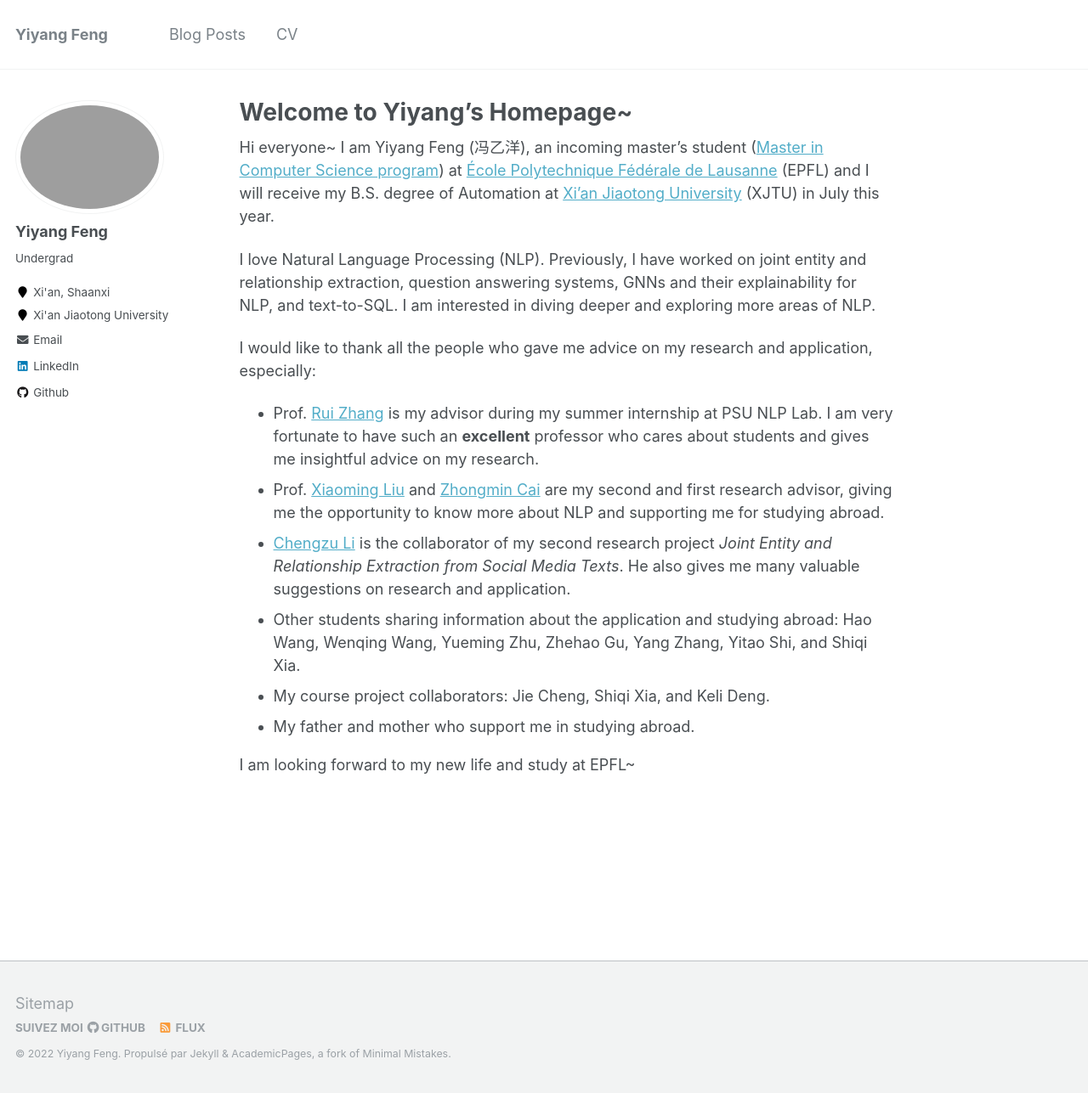
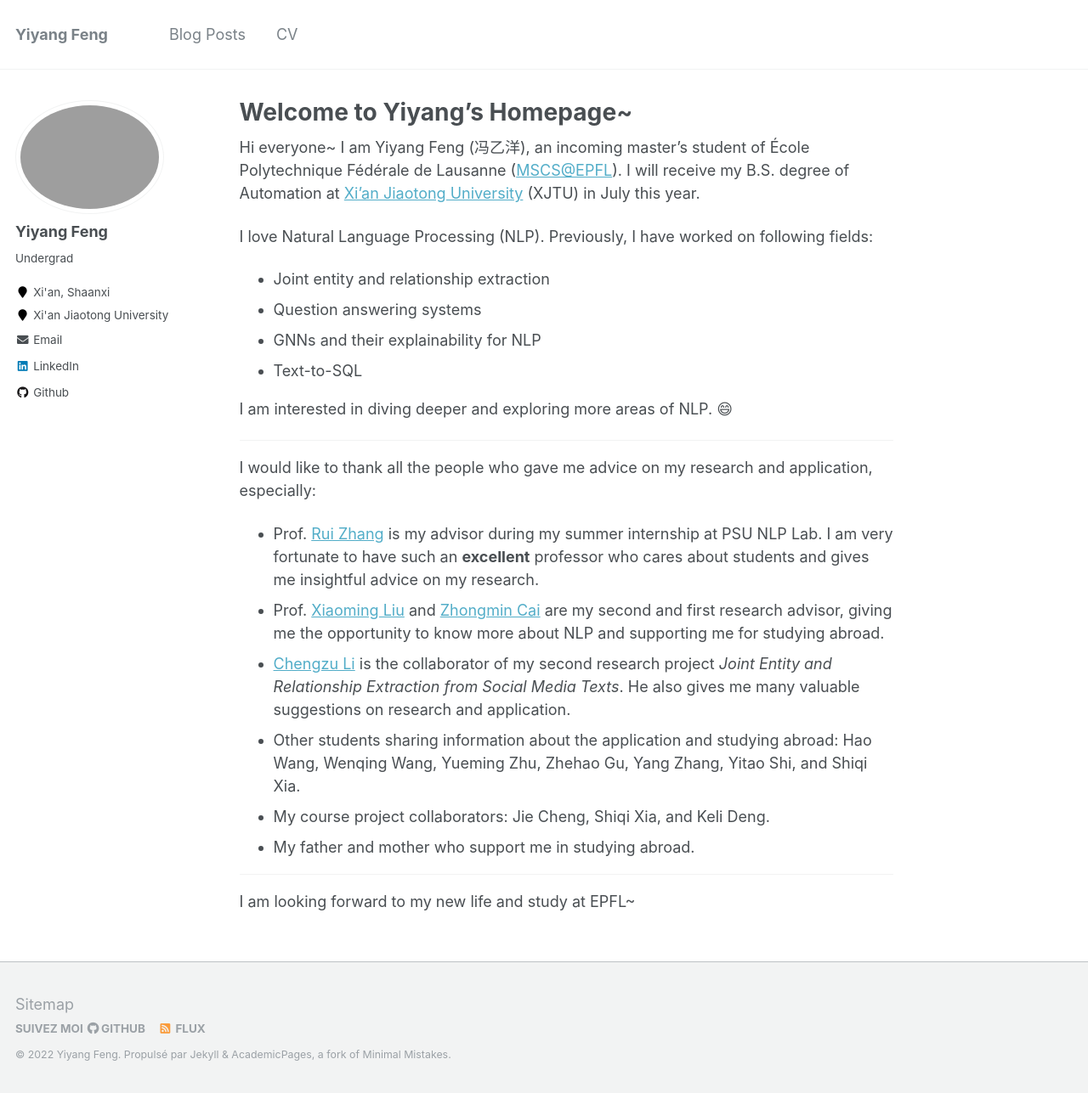
Before and after one commit to Wind-2375-like/Wind-2375-like.github.io, a Jekyll site: the page built from _pages/about.md, in a window 1280 px wide and 1287 px high. Shown: the whole window at 85% size. Built offline with Jekyll 4.4.1, drawn with Linux system fonts in a browser that asks for light colours.

Commit message:
modified about_me

```diff
--- a/_pages/about.md
+++ b/_pages/about.md
@@ -8,9 +8,18 @@ redirect_from:
   - /about.html
 ---
 
-Hi everyone~ I am Yiyang Feng (冯乙洋), an incoming master's student ([Master in Computer Science program](https://www.epfl.ch/schools/ic/education/master/computer-science/)) at [École Polytechnique Fédérale de Lausanne](https://www.epfl.ch/en/) (EPFL) and I will receive my B.S. degree of Automation at [Xi'an Jiaotong University](http://en.xjtu.edu.cn/) (XJTU) in July this year.
+Hi everyone~ I am Yiyang Feng (冯乙洋), an incoming master's student of École Polytechnique Fédérale de Lausanne ([MSCS@EPFL](https://www.epfl.ch/schools/ic/education/master/computer-science/)). I will receive my B.S. degree of Automation at [Xi'an Jiaotong University](http://en.xjtu.edu.cn/) (XJTU) in July this year.
 
-I love Natural Language Processing (NLP). Previously, I have worked on joint entity and relationship extraction, question answering systems, GNNs and their explainability for NLP, and text-to-SQL. I am interested in diving deeper and exploring more areas of NLP.
+I love Natural Language Processing (NLP). Previously, I have worked on following fields:
+
+- Joint entity and relationship extraction
+- Question answering systems
+- GNNs and their explainability for NLP
+- Text-to-SQL
+
+I am interested in diving deeper and exploring more areas of NLP. 😄
+
+---
 
 I would like to thank all the people who gave me advice on my research and application, especially:
 
@@ -21,4 +30,6 @@ I would like to thank all the people who gave me advice on my research and appli
 - My course project collaborators: Jie Cheng, Shiqi Xia, and Keli Deng.
 - My father and mother who support me in studying abroad.
 
+---
+
 I am looking forward to my new life and study at EPFL~
```
